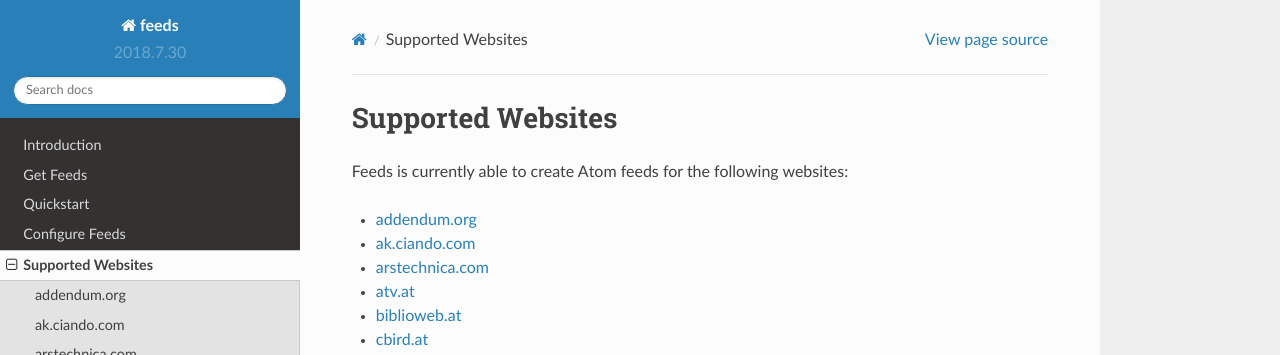
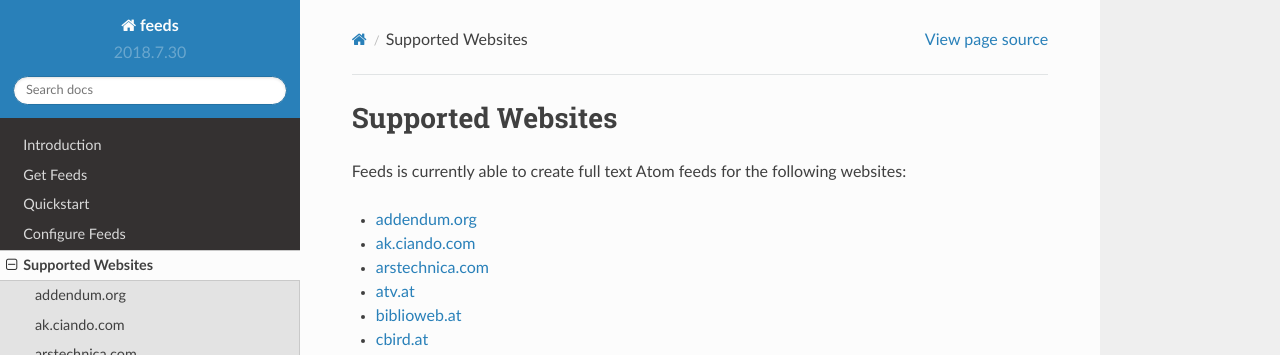
Before and after one commit to PyFeeds/PyFeeds, a Sphinx documentation site: the page built from docs/spiders.rst, in a window 1280 px wide and 1239 px high. Shown: the top 355 px of the window. Built offline with Sphinx 7.4.7 and the Read the Docs theme 2.0.0, drawn with Linux system fonts in a browser that asks for light colours.

Commit message:
Emphasize "full text".

```diff
--- a/README.rst
+++ b/README.rst
@@ -29,8 +29,8 @@
 Supported Websites
 ------------------
 
-Feeds is currently able to create Atom feeds for various sites. The complete
-list of `supported websites is available in the documentation
+Feeds is currently able to create full text Atom feeds for various sites. The
+complete list of `supported websites is available in the documentation
 <https://pyfeeds.readthedocs.io/en/latest/spiders.html>`_.
 
 Content behind paywalls
--- a/docs/spiders.rst
+++ b/docs/spiders.rst
@@ -2,7 +2,7 @@
 
 Supported Websites
 ==================
-Feeds is currently able to create Atom feeds for the following websites:
+Feeds is currently able to create full text Atom feeds for the following websites:
 
 .. toctree::
    :maxdepth: 1
```
